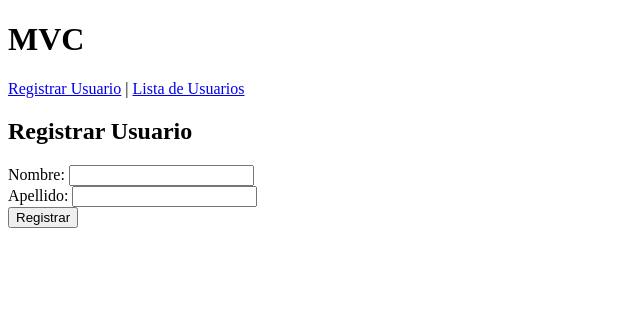
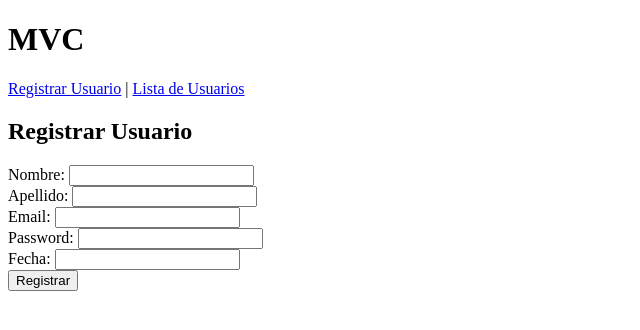
Before and after one commit to NoeliaIllanes/inf-133, a Flask app: page /users in a window 1280 px wide. Shown: the top 330 px of the page, without its empty margins (0-640 px from the left). Run offline with Flask 3, Linux system fonts and the light colour scheme.

Commit message:
22-04-2024

```diff
--- a/semana8/mvc/app/controllers/user_controller.py
+++ b/semana8/mvc/app/controllers/user_controller.py
@@ -24,8 +24,11 @@
         # Obtenemos los datos del formulario
         first_name = request.form['first_name']
         last_name = request.form['last_name']
+        email = request.form['email']
+        password = request.form['password']
+        fecha = request.form['fecha']
         # Creamos un nuevo usuario
-        user = User(first_name, last_name)
+        user = User(first_name, last_name, email, password, fecha)
         # Guardamos el usuario
         user.save()
         # Redirigimos a la vista de usuarios
--- a/semana8/mvc/app/database.py
+++ b/semana8/mvc/app/database.py
@@ -1,4 +1,5 @@
+#importar el sqlalchemy (la ruta debe ser:)
 from flask_sqlalchemy import SQLAlchemy
 
-# Crea una instancia de `SQLAlchemy`
+# Crea una instancia de `SQLAlchemy`, una instancia es un objeto)
 db = SQLAlchemy()
--- a/semana8/mvc/app/templates/registro.html
+++ b/semana8/mvc/app/templates/registro.html
@@ -7,6 +7,13 @@
     <input type="text" id="first_name" name="first_name" required><br>
     <label for="last_name">Apellido:</label>
     <input type="text" id="last_name" name="last_name" required><br>
+    <label for="last_name">Email:</label>
+    <input type="text" id="email" name="email" required><br>
+    <label for="last_name">Password:</label>
+    <input type="text" id="password" name="password" required><br>
+    <label for="last_name">Fecha:</label>
+    <input type="text" id="fecha" name="fecha" required><br>
     <input type="submit" value="Registrar">
+
 </form>
 {% endblock %}
--- a/semana8/mvc/app/templates/usuarios.html
+++ b/semana8/mvc/app/templates/usuarios.html
@@ -4,7 +4,7 @@
 <h2>Lista de Usuarios</h2>
 <ul>
     {% for user in users %}
-        <li>{{ user.first_name }} {{ user.last_name }}</li>
+        <li>{{ user.first_name }} {{ user.last_name }} {{user.email}} {{user.password}} {{user.fecha}}</li>
     {% endfor %}
 </ul>
 {% endblock %}
```
Also changed, not shown: semana8/mvc/app/models/user_model.py (+12 -3 lines).
